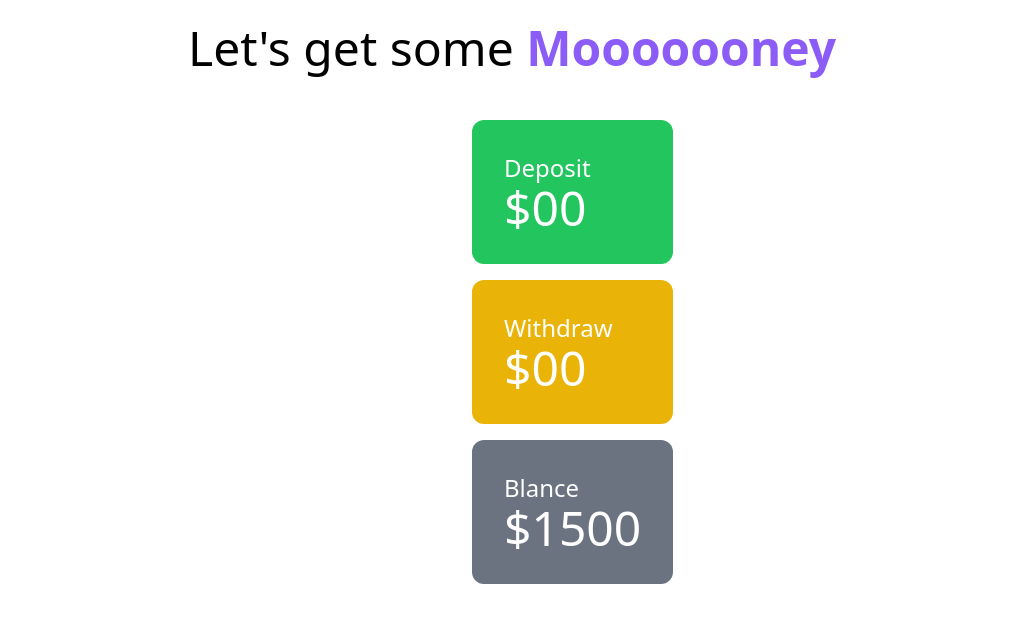
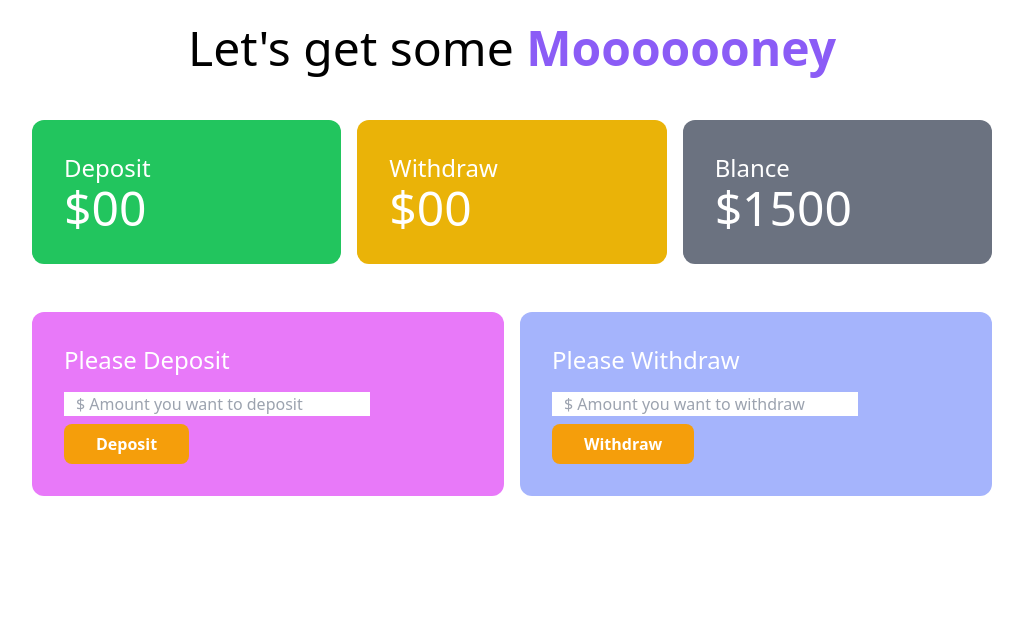
Before and after one commit to Developer-AbuBakar/bank-insurance, a plain HTML site: page bank.html in a window 1280 px wide. Shown: the whole page, without its empty margins (128-1151 px from the left). Drawn offline with nearby package versions, Linux system fonts and the light colour scheme.

Commit message:
added money add  and money withdraw section

```diff
--- a/bank.html
+++ b/bank.html
@@ -15,7 +15,7 @@
 
     <main>
         <section class="mt-12">
-            <div class="grid grid-clos-3 gap-4 w-20 mx-auto text-white">
+            <div class="grid grid-cols-3 gap-4 w-9/12 mx-auto text-white">
                 <div class="bg-green-500 p-8 rounded-xl">
                     <h4 class="text-2xl">Deposit</h4>
                     <h2 class="text-5xl">$00</h2>
@@ -30,6 +30,32 @@
                 </div>
             </div>
         </section>
+        <!-- deposit and withdraw -->
+        <section class="mt-12">
+            <div class="grid grid-cols-2 gap-4 w-9/12 mx-auto text-white">
+                <div class="bg-fuchsia-400 p-8 rounded-xl">
+                    <h4 class="text-2xl mb-4">Please Deposit</h4>
+
+                        <input class="w-9/12 block mb-2 px-3" id="deposit-field"
+                          placeholder="$ Amount you want to deposit">
+
+                        <button id="btn-deposit" class="bg-amber-500 hover:bg-gray-700 px-8 py-2
+                          text-white font-semibold rounded-lg">Deposit</button>
+
+                </div>
+                <div class="bg-indigo-300 p-8 rounded-xl">
+                    <h4 class="text-2xl mb-4">Please Withdraw</h4>
+
+                    <input class="w-9/12 block mb-2 px-3" id="user-email"
+                    placeholder="$ Amount you want to withdraw">
+
+                  <button id="btn-deposit" class="bg-amber-500 hover:bg-gray-700 px-8 py-2
+                    text-white font-semibold rounded-lg">Withdraw</button>
+
+                </div>
+            </div>
+
+        </section>
     </main>
 </body>
 </html>
```
Also changed, not shown: index.html (+1 -1 lines).
